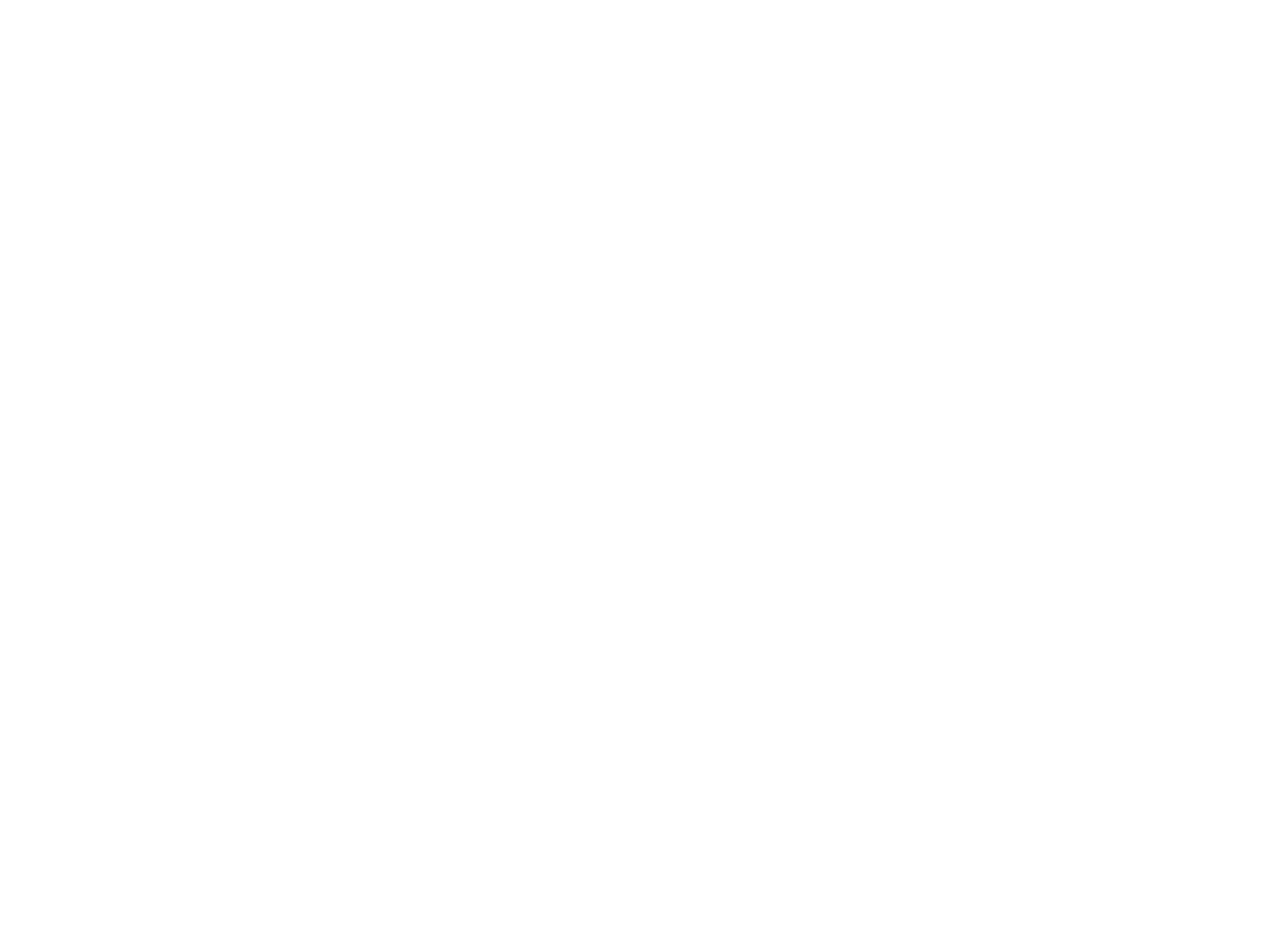
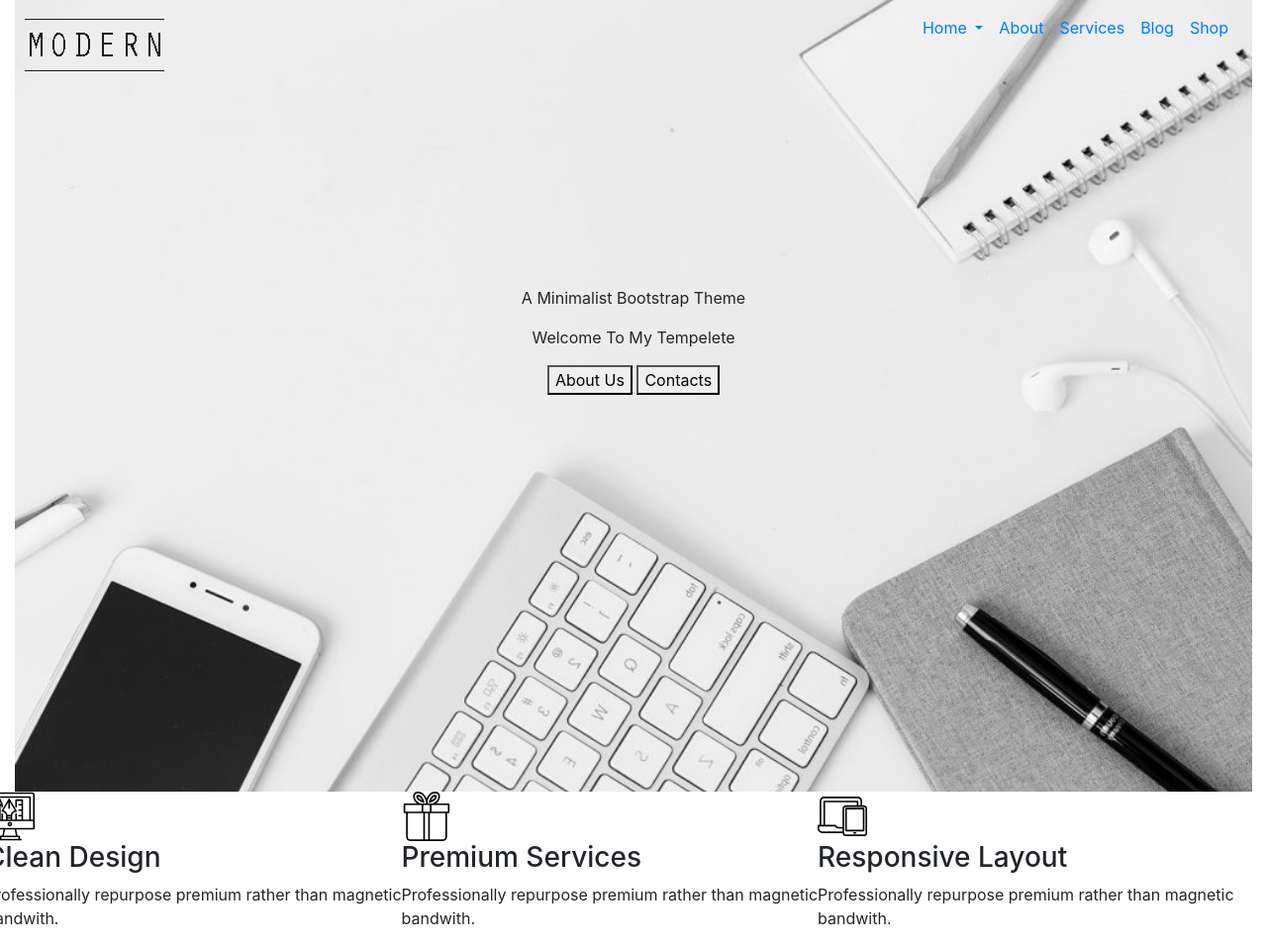
Before and after one commit to Mdigo12/Assigment2, a plain HTML site: page index.html in a window 1280 px wide. Shown: the whole page at 99% size. Before the commit the page ends 800 px from the top, so only its background shows below. Drawn offline with nearby package versions, Linux system fonts and the light colour scheme.

Commit message:
added items of section 1 and 2

```diff
--- a/css/styles.css
+++ b/css/styles.css
@@ -0,0 +1,21 @@
+#a{
+background-image: url(../images/bg1.jpg);
+background-size: cover;
+background-repeat: no-repeat;
+width: 100%;
+height: 100vh;
+}
+#b2{
+    margin-top: 200px;
+    text-align: center;
+    text-transform: capitalize;
+    justify-items: center;
+}
+#b1 {
+
+    border-color: black;
+    background-color: none;
+}
+.image{
+    width: 50px; height: 50px;
+}
--- a/index.html
+++ b/index.html
@@ -1,13 +1,131 @@
 <!DOCTYPE html>
 <html lang="en">
+
 <head>
     <meta charset="UTF-8">
     <meta name="viewport" content="width=device-width, initial-scale=1.0">
     <title>Assignment2</title>
-    <link rel="stylesheet" href="css/styles.css" type="text.css">
-    <link rel="stylesheet" href="css/bootstrap.min.css" type="text.css">
+    <link rel="stylesheet" href="css/styles.css">
+    <link rel="stylesheet" href="css/bootstrap.min.css">
+
 </head>
+
 <body>
+    <div class="container-fluid">
+        <section id="a">
+            <div class="row">
+                <div class="col-md-6">
+                    <img src="images/footer-logo.png" alt="image">
+                </div>
+
+                <div class="col-md-6">
+                    <nav class="navbar navbar-expand-lg">
+
+                        <div class="collapse navbar-collapse" id="navbarSupportedContent"></div>
+                        <ul class="navbar-nav mr-auto">
+
+                            <li class="nav-item active">
+                                <a class="nav-link dropdown-toggle" href="#" id="navbarDropdown" role="button"
+                                    data-toggle="dropdown" aria-haspopup="true" aria-expanded="false">
+                                    Home
+                                </a>
+                                <div class="dropdown-menu" aria-labelledby="navbarDropdown">
+                                    <a class="dropdown-item" href="#">Action</a>
+                                    <a class="dropdown-item" href="#">Another action</a>
+                                    <div class="dropdown-divider"></div>
+                                    <a class="dropdown-item" href="#">Something else here</a>
+                                </div>
+                            </li>
+                            <li class="nav-item">
+                                <a class="nav-link" href="#">About</a>
+                            </li>
+                            <li class="nav-item">
+                                <a class="nav-link" href="#">Services</a>
+                            </li>
+                            <li class="nav-item">
+                                <a class="nav-link" href="#">Blog</a>
+                            </li>
+                            <li class="nav-item">
+                                <a class="nav-link" href="#">Shop</a>
+                            </li>
+
+
+                        </ul>
+                </div>
+                </nav>
+            </div>
+            <section id="b2">
+                <div class="row">
+                    <div class="col-md-12">
+                        <p>a minimalist bootstrap theme</p>
+                        <p>welcome to my tempelete</p>
+                        <div class="buttons">
+                            <button type="button">About Us</button>
+                            <button type="button">Contacts</button>
+
+                        </div>
+                    </div>
+
+                </div>
+            </section>
+        </section>
+    </div>
+
+    <div class="row" id="b">
+        <div col-md-4>
+            <img class="image" src="images/computer-graphic.svg" alt="img">
+            <h3>Clean Design</h3>
+            <p>Professionally repurpose premium rather than magnetic <br> bandwith.</p>
+        </div>
+        <div col-md-4>
+            <img class="image" src="images/gift-box.svg" alt="img">
+            <h3>Premium Services</h3>
+            <p>Professionally repurpose premium rather than magnetic <br> bandwith.</p>
+        </div>
+        <div col-md-4>
+            <img class="image" src="images/responsive.svg" alt="img">
+            <h3>Responsive Layout</h3>
+            <p>Professionally repurpose premium rather than magnetic <br> bandwith.</p>
+        </div>
+    </div>
+    <div class="row" id="c">
+
+    </div>
+
+    <div class="row" id="d">
+
+    </div>
+
+    <div class="row" id="e">
+
+    </div>
+    <div class="row" id="f">
+
+    </div>
+
+    <div class="row" id="g">
+
+    </div>
+
+    <div class="row" id="h">
+
+    </div>
+
+    <div class="row" id="i">
+
+    </div>
+
+    </div>
 
 </body>
+<script src="https://code.jquery.com/jquery-3.4.1.slim.min.js"
+    integrity="sha384-J6qa4849blE2+poT4WnyKhv5vZF5SrPo0iEjwBvKU7imGFAV0wwj1yYfoRSJoZ+n"
+    crossorigin="anonymous"></script>
+<script src="https://cdn.jsdelivr.net/npm/popper.js@1.16.0/dist/umd/popper.min.js"
+    integrity="sha384-Q6E9RHvbIyZFJoft+2mJbHaEWldlvI9IOYy5n3zV9zzTtmI3UksdQRVvoxMfooAo"
+    crossorigin="anonymous"></script>
+<script src="https://stackpath.bootstrapcdn.com/bootstrap/4.4.1/js/bootstrap.min.js"
+    integrity="sha384-wfSDF2E50Y2D1uUdj0O3uMBJnjuUD4Ih7YwaYd1iqfktj0Uod8GCExl3Og8ifwB6"
+    crossorigin="anonymous"></script>
+
 </html>
```
